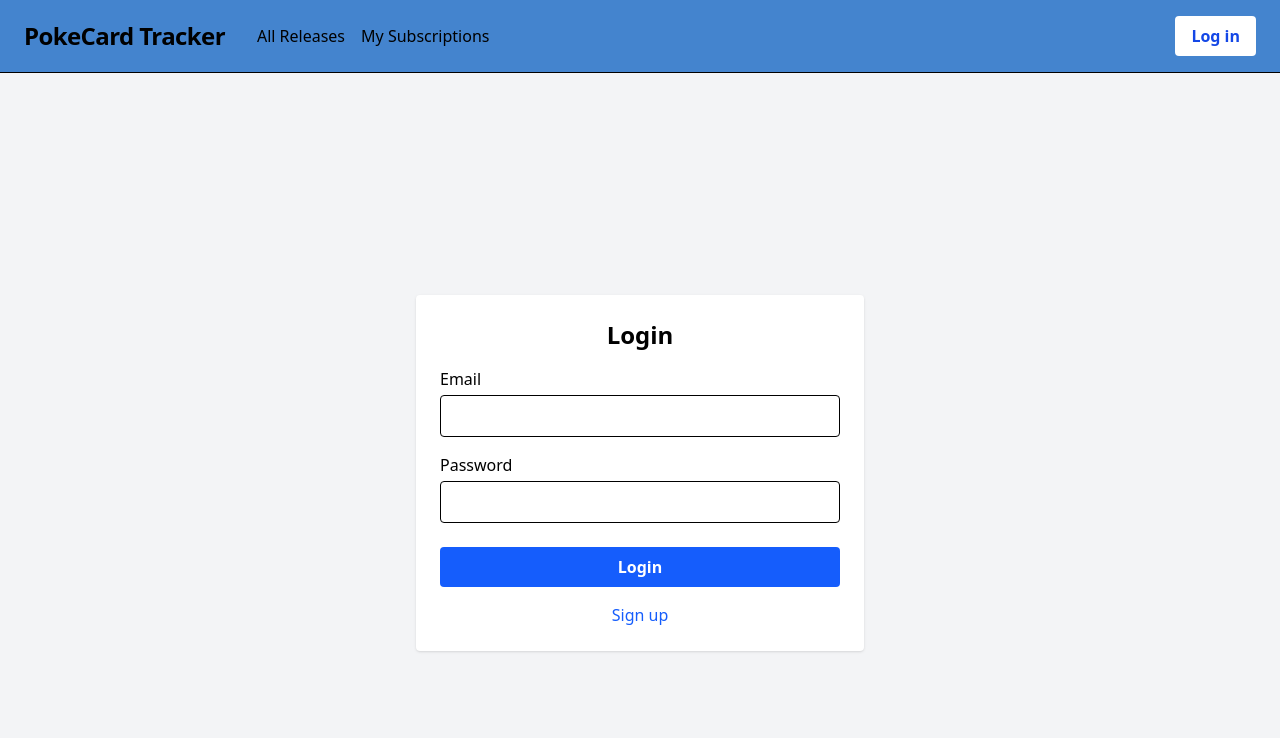
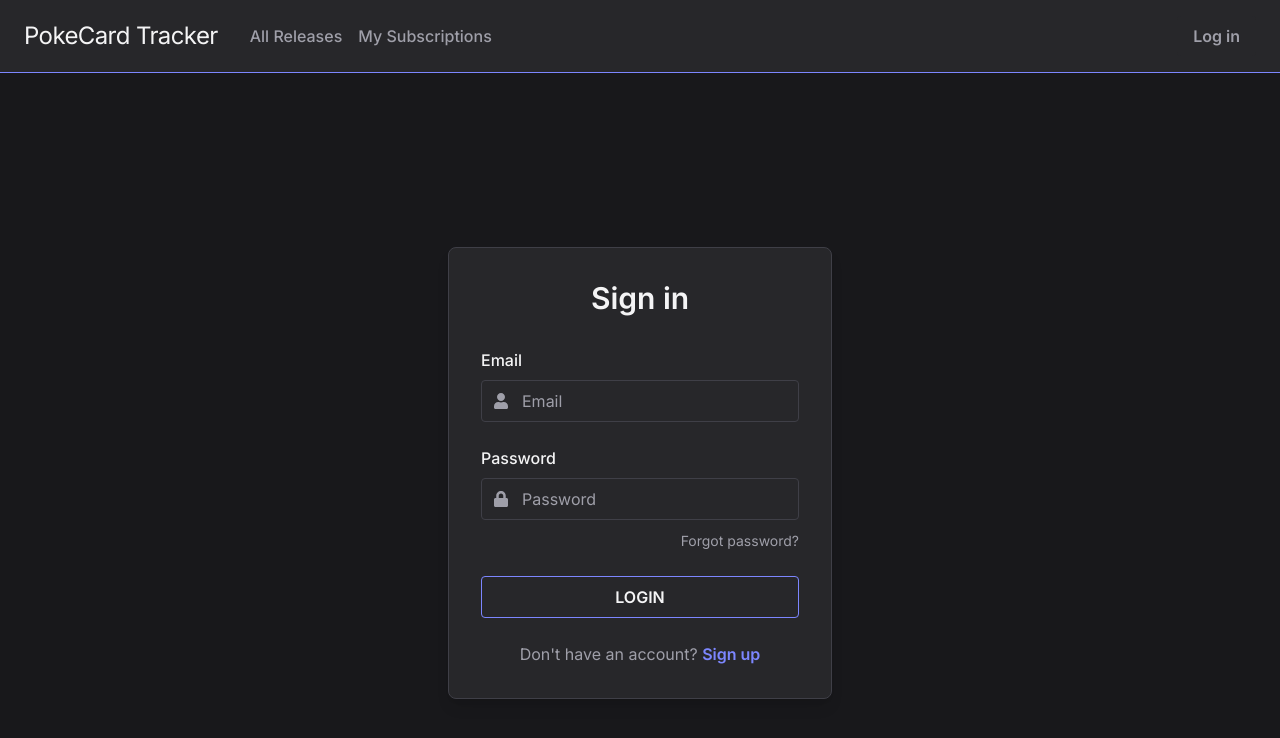
Before and after one commit to henrikauy/tcg-tracker, a Next.js app in the folder frontend/: page / in a window 1280 px wide. Shown: the top 738 px of the page. Built offline with nearby package versions, Linux system fonts and the light colour scheme; no server answers.

Commit message:
login and signup form updated. Coloors updated.

```diff
--- a/frontend/package.json
+++ b/frontend/package.json
@@ -13,7 +13,9 @@
     "next": "15.3.2",
     "next-auth": "^4.24.11",
     "react": "^19.0.0",
-    "react-dom": "^19.0.0"
+    "react-dom": "^19.0.0",
+    "react-icon": "^1.0.0",
+    "react-icons": "^5.5.0"
   },
   "devDependencies": {
     "@eslint/eslintrc": "^3",
--- a/frontend/src/app/allreleases/page.tsx
+++ b/frontend/src/app/allreleases/page.tsx
@@ -92,12 +92,12 @@ export default function AllReleasesPage() {
   };
 
   return (
-    <main className="min-h-screen bg-gray-100 p-8">
+    <main className="min-h-screen bg-zinc-900 p-8">
       <header className="max-w-4xl mx-auto mb-8 text-center">
-        <h1 className="text-3xl font-bold text-gray-800">All Releases</h1>
+        <h1 className="text-3xl font-bold text-zinc-100">All Releases</h1>
         <button
           onClick={handleRefresh}
-          className="mt-4 px-4 py-2 bg-blue-600 text-white rounded hover:bg-blue-700 transition"
+          className="mt-4 px-4 py-2 bg-indigo-400 text-white rounded hover:bg-indigo-500 transition"
         >
           Refresh Releases
         </button>
--- a/frontend/src/app/globals.css
+++ b/frontend/src/app/globals.css
@@ -1,9 +1,12 @@
 @import "tailwindcss";
 
-/* Basic theme variables */
 :root {
-  --bg-color: #d9d9d9;
-  --text-color: #000000;
+  --bg-primary: #18181b;    /* zinc-900 */
+  --bg-secondary: #27272a;  /* zinc-800 */
+  --text-primary: #f4f4f5;  /* zinc-100 */
+  --text-muted: #a1a1aa;    /* zinc-400 */
+  --accent: #818cf8;        /* indigo-400 */
+  --border: #3f3f46;        /* zinc-700 */
 }
 
 @layer base {
--- a/frontend/src/app/layout.tsx
+++ b/frontend/src/app/layout.tsx
@@ -1,17 +1,12 @@
 import type { Metadata } from "next";
-import { Geist, Geist_Mono } from "next/font/google";
+import { Inter } from "next/font/google";
 import "./globals.css";
 import ClientProviders from "./ClientProviders";
 import Header from "../components/Header";
 
-const geistSans = Geist({
-  variable: "--font-geist-sans",
+const inter = Inter({
   subsets: ["latin"],
-});
-
-const geistMono = Geist_Mono({
-  variable: "--font-geist-mono",
-  subsets: ["latin"],
+  variable: "--font-sans",
 });
 
 export const metadata: Metadata = {
@@ -25,10 +20,8 @@ export default function RootLayout({
   children: React.ReactNode;
 }>) {
   return (
-    <html lang="en">
-      <body
-        className={`${geistSans.variable} ${geistMono.variable} antialiased`}
-      >
+    <html lang="en" className={inter.variable}>
+      <body className="font-sans bg-zinc-900 text-zinc-100">
         <ClientProviders>
           <Header />
           {children}
--- a/frontend/src/app/login/page.tsx
+++ b/frontend/src/app/login/page.tsx
@@ -2,7 +2,7 @@ import LoginForm from "@/components/LoginForm";
 
 export default function LoginPage() {
   return (
-    <div className="flex min-h-screen items-center justify-center bg-gray-100">
+    <div className="flex min-h-screen items-center justify-center bg-zinc-900">
       <LoginForm />
     </div>
   );
--- a/frontend/src/app/myreleases/page.tsx
+++ b/frontend/src/app/myreleases/page.tsx
@@ -58,9 +58,9 @@ export default function MyReleasesPage() {
   }
 
   return (
-    <main className="min-h-screen bg-gray-100 p-8">
+    <main className="min-h-screen bg-zinc-900 p-8">
       <header className="max-w-4xl mx-auto mb-8 text-center">
-        <h1 className="text-3xl font-bold text-gray-800">Tracked Releases</h1>
+        <h1 className="text-3xl font-bold text-zinc-100">Tracked Releases</h1>
       </header>
       <section className="max-w-4xl mx-auto border">
         {releases.map((release) => (
@@ -73,7 +73,7 @@ export default function MyReleasesPage() {
           />
         ))}
         {releases.length === 0 && (
-          <p className="text-gray-600 text-center col-span-full">
+          <p className="text-zinc-100 text-center col-span-full">
             No releases to display.
           </p>
         )}
--- a/frontend/src/app/page.tsx
+++ b/frontend/src/app/page.tsx
@@ -2,7 +2,7 @@ import LoginForm from "@/components/LoginForm";
 
 export default function LoginPage() {
   return (
-    <div className="flex min-h-screen items-center justify-center bg-gray-100">
+    <div className="flex min-h-screen items-center justify-center bg-zinc-900">
       <LoginForm />
     </div>
   );
--- a/frontend/src/app/signup/page.tsx
+++ b/frontend/src/app/signup/page.tsx
@@ -2,7 +2,7 @@ import SignupForm from "@/components/SignupForm";
 
 export default function SignupPage() {
   return (
-    <div className="flex min-h-screen items-center justify-center bg-gray-100">
+    <div className="flex min-h-screen items-center justify-center">
       <SignupForm />
     </div>
   );
--- a/frontend/src/components/Header.tsx
+++ b/frontend/src/components/Header.tsx
@@ -8,17 +8,17 @@ export default function Header() {
   const router = useRouter();
 
   return (
-    <header className="w-full flex items-center justify-between px-6 py-4 shadow-md border-b border-black bg-[#4484ce]">
+    <header className="w-full flex items-center justify-between px-6 py-4 shadow-md border-b border-indigo-400 bg-zinc-800">
       {/* Left: Title and navigation */}
       <div className="flex items-center gap-8">
-        <h1 className="text-2xl font-bold tracking-tight">
+        <h1 className="text-2xl tracking-tight text-zinc-100">
           PokeCard Tracker
         </h1>
         <nav className="flex gap-4">
-          <Link href="/allreleases" className="hover:underline font-medium">
+          <Link href="/allreleases" className="hover:text-zinc-100 font-medium text-zinc-400">
             All Releases
           </Link>
-          <Link href="/myreleases" className="hover:underline font-medium">
+          <Link href="/myreleases" className="hover:text-zinc-100 font-medium text-zinc-400">
             My Subscriptions
           </Link>
         </nav>
@@ -28,14 +28,14 @@ export default function Header() {
         {session ? (
           <button
             onClick={() => signOut({ callbackUrl: '/login' })}
-            className="bg-white text-blue-700 font-semibold px-4 py-2 rounded hover:bg-gray-100 transition"
+            className="bg-zinc-800 text-zinc-400 font-semibold px-4 py-2 rounded hover:bg-indigo-400 transition"
           >
             Log out
           </button>
         ) : (
           <button
             onClick={() => router.push("/login")}
-            className="bg-white text-blue-700 font-semibold px-4 py-2 rounded hover:bg-gray-100 transition"
+            className="bg-zinc-800 text-zinc-400 font-semibold px-4 py-2 rounded hover:bg-indigo-400 transition"
           >
             Log in
           </button>
--- a/frontend/src/components/LoginForm.tsx
+++ b/frontend/src/components/LoginForm.tsx
@@ -3,6 +3,7 @@ import { useState } from "react";
 import { signIn } from "next-auth/react";
 import { useRouter } from "next/navigation";
 import Link from "next/link";
+import { FaUser, FaLock } from "react-icons/fa";
 
 export default function LoginForm() {
   const [email, setEmail] = useState("");
@@ -30,44 +31,78 @@ export default function LoginForm() {
   return (
     <form
       onSubmit={handleSubmit}
-      className="max-w-md w-full mx-auto p-6 bg-white rounded shadow"
+      className="max-w-sm w-full mx-auto p-8 rounded-lg shadow-lg bg-zinc-800 text-zinc-100 border border-zinc-700"
     >
-      <h2 className="text-2xl font-bold mb-4 text-center">Login</h2>
-      {error && <div className="mb-4 text-red-600">{error}</div>}
-      <div className="mb-4">
-        <label className="block mb-1 font-medium">Email</label>
+      <h2 className="text-3xl font-semibold mb-8 text-center text-zinc-100">
+        Sign in
+      </h2>
+      {error && <div className="mb-4 text-red-500 text-center">{error}</div>}
+      <div className="mb-6">
+        <label className="block mb-2 font-medium text-zinc-100" htmlFor="email">
+          Email
+        </label>
+        <div className="relative">
+          <span className="absolute left-3 top-1/2 -translate-y-1/2 text-zinc-400">
+            <FaUser />
+          </span>
           <input
+            id="email"
             type="email"
-          className="w-full border px-3 py-2 rounded"
+            className="w-full pl-10 pr-3 py-2 rounded bg-transparent border border-zinc-700 text-zinc-100 placeholder-zinc-400 focus:outline-none focus:border-indigo-400"
+            placeholder="Email"
             value={email}
             onChange={(e) => setEmail(e.target.value)}
             required
             autoComplete="email"
           />
         </div>
-      <div className="mb-6">
-        <label className="block mb-1 font-medium">Password</label>
+      </div>
+      <div className="mb-2">
+        <label
+          className="block mb-2 font-medium text-zinc-100"
+          htmlFor="password"
+        >
+          Password
+        </label>
+        <div className="relative">
+          <span className="absolute left-3 top-1/2 -translate-y-1/2 text-zinc-400">
+            <FaLock />
+          </span>
           <input
+            id="password"
             type="password"
-          className="w-full border px-3 py-2 rounded"
+            className="w-full pl-10 pr-3 py-2 rounded bg-transparent border border-zinc-700 text-zinc-100 placeholder-zinc-400 focus:outline-none focus:border-indigo-400"
+            placeholder="Password"
             value={password}
             onChange={(e) => setPassword(e.target.value)}
             required
             autoComplete="current-password"
           />
         </div>
+      </div>
+      <div className=" text-right">
+        <Link
+          href="/forgot-password"
+          className="text-sm text-zinc-400 hover:underline"
+        >
+          Forgot password?
+        </Link>
+      </div>
       <button
         type="submit"
-        className="w-full bg-blue-600 text-white py-2 rounded font-semibold hover:bg-blue-700 transition"
+        className="w-full py-2 mt-6 rounded border border-indigo-400 text-zinc-100 font-semibold hover:bg-indigo-400 hover:text-zinc-900 transition bg-transparent"
       >
-        Login
+        LOGIN
       </button>
+      <div className="mt-6 text-center text-zinc-400">
+        Don&apos;t have an account?{" "}
         <Link
           href="/signup"
-        className="block text-blue-600 hover:underline mt-4 text-center"
+          className="text-indigo-400 hover:underline font-semibold"
         >
           Sign up
         </Link>
+      </div>
     </form>
   );
 }
--- a/frontend/src/components/SignupForm.tsx
+++ b/frontend/src/components/SignupForm.tsx
@@ -1,6 +1,8 @@
 "use client";
 import { useState } from "react";
 import { useRouter } from "next/navigation";
+import Link from "next/link";
+import { FaUser, FaLock, FaEnvelope } from "react-icons/fa";
 
 export default function SignupForm() {
   const [email, setEmail] = useState("");
@@ -33,50 +35,68 @@ export default function SignupForm() {
   return (
     <form
       onSubmit={handleSubmit}
-      className="max-w-sm mx-auto p-6 bg-white rounded shadow"
+      className="max-w-sm w-full mx-auto p-8 rounded-lg shadow-lg bg-zinc-800 text-zinc-100 border border-zinc-700"
     >
-      <h2 className="text-2xl font-bold mb-4 text-center">Sign Up</h2>
-      {error && <div className="mb-4 text-red-600">{error}</div>}
-      {success && <div className="mb-4 text-green-600">{success}</div>}
-      <div className="mb-4">
-        <label className="block mb-1 font-medium">Email</label>
+      <h2 className="text-3xl font-semibold mb-8 text-center text-zinc-100">
+        Sign up
+      </h2>
+      {error && <div className="mb-4 text-red-500 text-center">{error}</div>}
+      {success && <div className="mb-4 text-green-500 text-center">{success}</div>}
+
+      <div className="mb-6">
+        <label className="block mb-2 font-medium text-zinc-100" htmlFor="email">
+          Email
+        </label>
+        <div className="relative">
+          <span className="absolute left-3 top-1/2 -translate-y-1/2 text-zinc-400">
+            <FaEnvelope />
+          </span>
           <input
+            id="email"
             type="email"
-          className="w-full border px-3 py-2 rounded"
+            className="w-full pl-10 pr-3 py-2 rounded bg-transparent border border-zinc-700 text-zinc-100 placeholder-zinc-400 focus:outline-none focus:border-indigo-400"
+            placeholder="Email"
             value={email}
             onChange={(e) => setEmail(e.target.value)}
             required
             autoComplete="email"
           />
         </div>
-      <div className="mb-4">
-        <label className="block mb-1 font-medium">Mobile</label>
+      </div>
+
+      <div className="mb-2">
+        <label className="block mb-2 font-medium text-zinc-100" htmlFor="password">
+          Password
+        </label>
+        <div className="relative">
+          <span className="absolute left-3 top-1/2 -translate-y-1/2 text-zinc-400">
+            <FaLock />
+          </span>
           <input
-          type="tel"
-          className="w-full border px-3 py-2 rounded"
-          value={mobile}
-          onChange={(e) => setMobile(e.target.value)}
-          required
-          autoComplete="tel"
-        />
-      </div>
-      <div className="mb-6">
-        <label className="block mb-1 font-medium">Password</label>
-        <input
+            id="password"
             type="password"
-          className="w-full border px-3 py-2 rounded"
+            className="w-full pl-10 pr-3 py-2 rounded bg-transparent border border-zinc-700 text-zinc-100 placeholder-zinc-400 focus:outline-none focus:border-indigo-400"
+            placeholder="Password"
             value={password}
             onChange={(e) => setPassword(e.target.value)}
             required
             autoComplete="new-password"
           />
         </div>
+      </div>
+
       <button
         type="submit"
-        className="w-full bg-blue-600 text-white py-2 rounded font-semibold hover:bg-blue-700 transition"
+        className="w-full py-2 mt-6 rounded border border-indigo-400 text-zinc-100 font-semibold hover:bg-indigo-400 hover:text-zinc-900 transition bg-transparent"
       >
-        Sign Up
+        SIGN UP
       </button>
+      <div className="mt-6 text-center text-zinc-400">
+        Already have an account?{" "}
+        <Link href="/login" className="text-indigo-400 hover:underline font-semibold">
+          Sign in
+        </Link>
+      </div>
     </form>
   );
 }
```
Also changed, not shown: frontend/src/components/InputCard.tsx (+7 -7 lines), 1 other file (tests, documents, lock files or other folders). Lines whose indentation alone changed are shown as unchanged.
